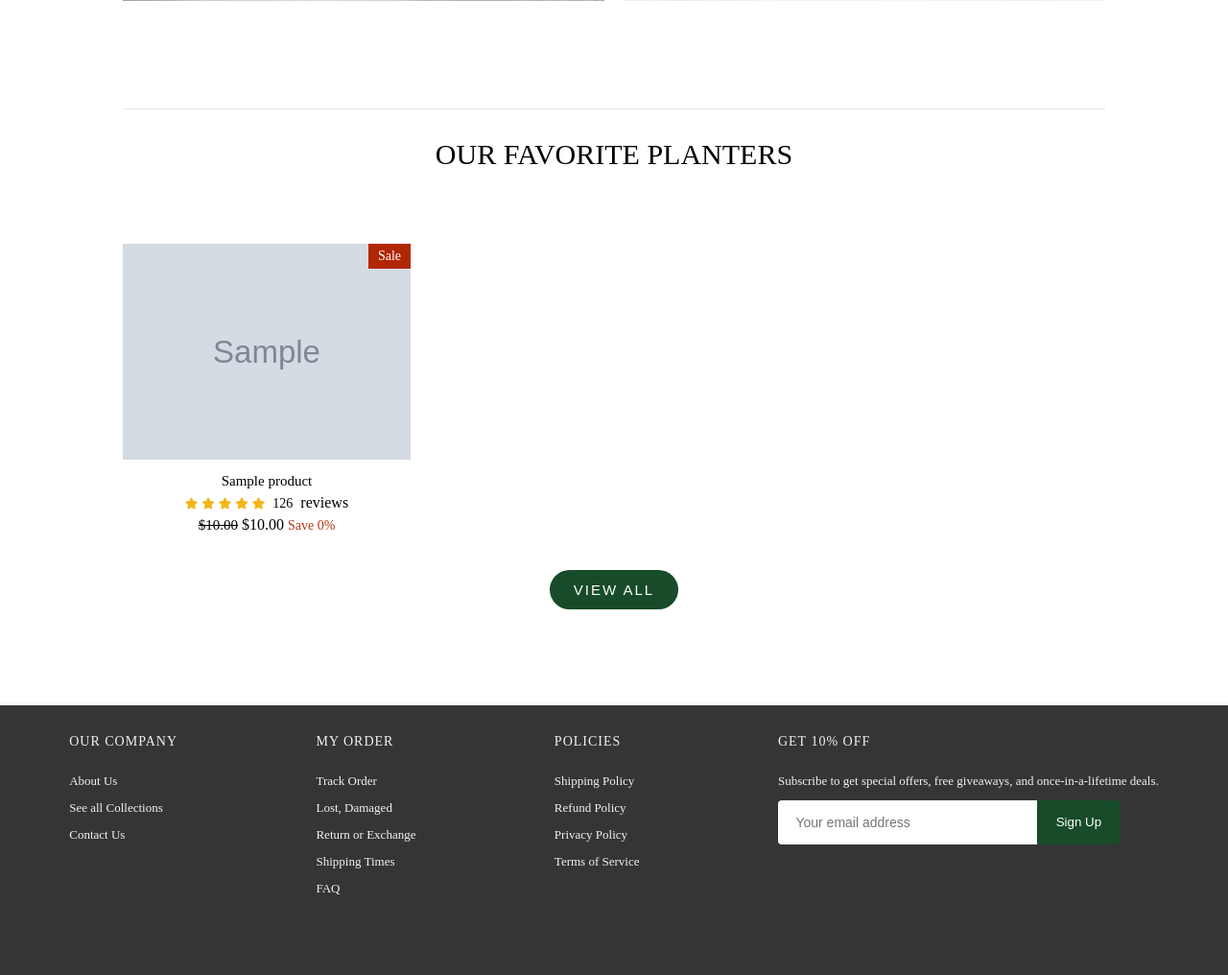
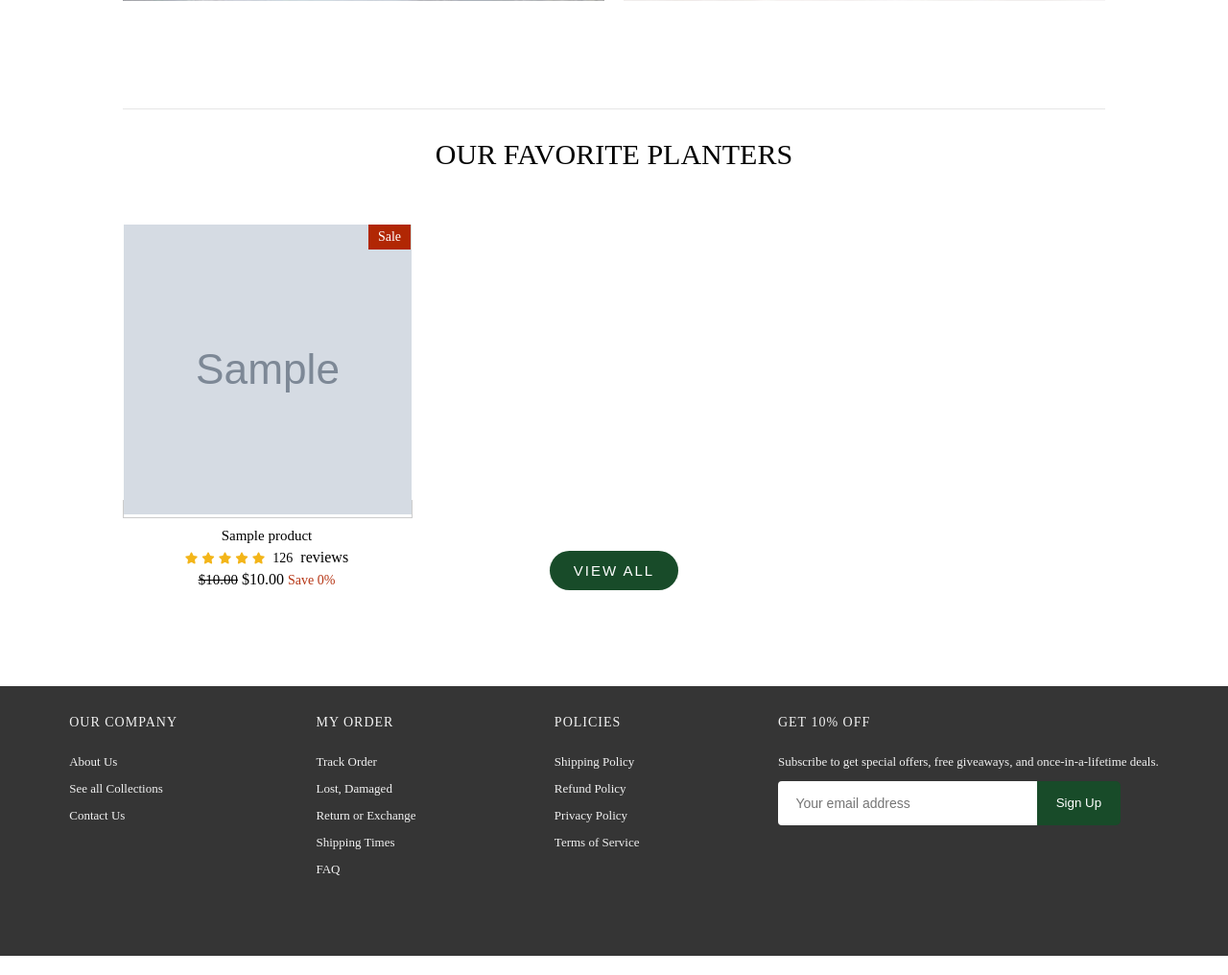
Before and after one commit to Bohdan-Pysarenko/dropshipping-site, a Django app: page / in a window 1280 px wide; the page is wider, and only the part inside the window is pictured. Shown: the part 2582-3598 px from the top of that part at 96% size. Run offline with Django 4.2, Linux system fonts and the light colour scheme; tables that the repository leaves empty hold one stand-in row (values such as "Sample post"); grey boxes marked "Sample" are stand-in pictures; some libraries are stand-ins or nearby versions.

Commit message:
fix styles and added slider

```diff
--- a/static/css/base.css
+++ b/static/css/base.css
@@ -1,4 +1,5 @@
 @import url("https://fonts.googleapis.com/css2?family=Spartan:wght@100;200;300;400;500;600;700;800;900&display=swap");
+
 * {
   margin: 0;
   padding: 0;
@@ -8,6 +9,7 @@
 html {
   scroll-behavior: smooth;
 }
+
 body {
   height: 100%;
 }
@@ -17,7 +19,7 @@ body {
   margin: 32px auto;
 }
 
-.section-p1 > h2 {
+.section-p1>h2 {
   height: 15vh;
 }
 
@@ -112,12 +114,12 @@ body {
   justify-content: center;
 }
 
-#navbar-login  li {
+#navbar-login li {
   list-style: none;
   padding: 0 20px;
 }
 
-#navbar-login  li a {
+#navbar-login li a {
   text-decoration: none;
   color: #ffffff;
 }
@@ -158,7 +160,8 @@ body {
   text-decoration: none;
   color: #000;
 }
-#departments h2{
+
+#departments h2 {
   font-size: 30px;
   font-weight: 500;
   padding: 40px 0;
@@ -312,7 +315,7 @@ body {
 .product-container {
   display: flex;
   justify-content: space-between;
-  padding-top: 20px;
+  gap: 73px;
   flex-wrap: wrap;
 }
 
@@ -326,6 +329,15 @@ body {
 
 .product-container .product-box img {
   width: 100%;
+  height: 100%;
+  object-fit: cover;
+}
+
+.product-container a {
+  width: 300px;
+  height: 400px;
+  border: 1px solid #ccc;
+  overflow: hidden;
 }
 
 .product-container .product-box .onsale {
@@ -336,6 +348,7 @@ body {
   font-size: 14px;
   padding: 5px 10px;
   right: 0px;
+  top: 0px;
 }
 
 .product-container .product-box .soldout {
@@ -346,6 +359,7 @@ body {
   font-size: 14px;
   padding: 5px 10px;
   right: 0px;
+  top: 0;
 }
 
 .product-container .product-box h4 {
@@ -383,9 +397,7 @@ body {
   text-decoration: line-through;
 }
 
-.product-container .product-box .price {
-
-}
+.product-container .product-box .price {}
 
 .product-container .product-box .save {
   color: #b63514;
```
Also changed, not shown: static/css/product.css (+11 -1 lines), store/templates/store/product.html (+24 -3 lines).
